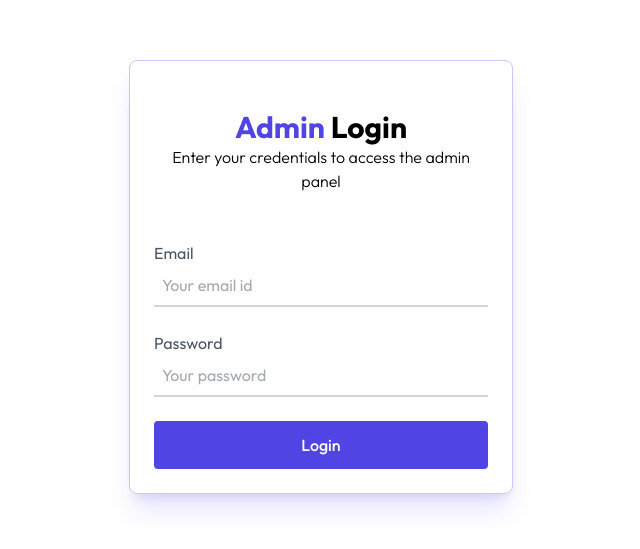
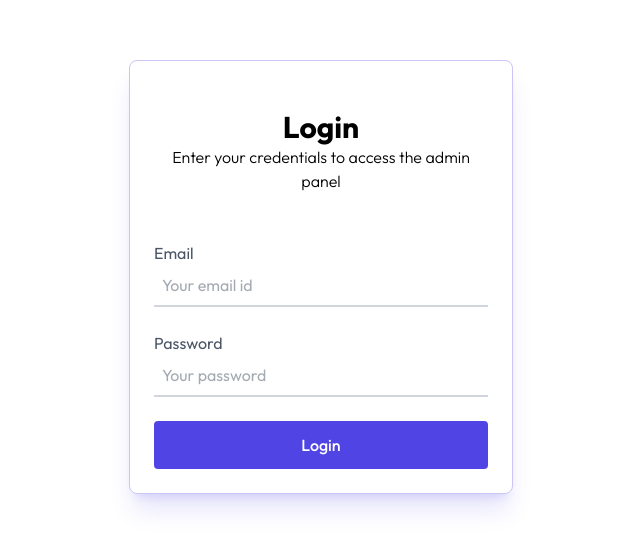
Before and after one commit to BiyangaKalupahana/QuickBlog, a React (Vite) app in the folder client/: page /login in a window 1280 px wide. Shown: the part 123-672 px from the top of the page, without its empty margins (319-959 px from the left). Built offline with nearby package versions, Linux system fonts and the light colour scheme; no server answers.

Commit message:
login client

```diff
--- a/client/src/components/admin/Login.jsx
+++ b/client/src/components/admin/Login.jsx
@@ -33,7 +33,7 @@ const Login = () => {
         <div className='flex flex-col items-center justify-center'>
           <div className='w-full py-6 text-center'>
             <h1 className='text-3xl font-bold'>
-              <span className='text-primary'>Admin</span> Login
+              Login
             </h1>
             <p className='font-light'>Enter your credentials to access the admin panel</p>
           </div>
```
